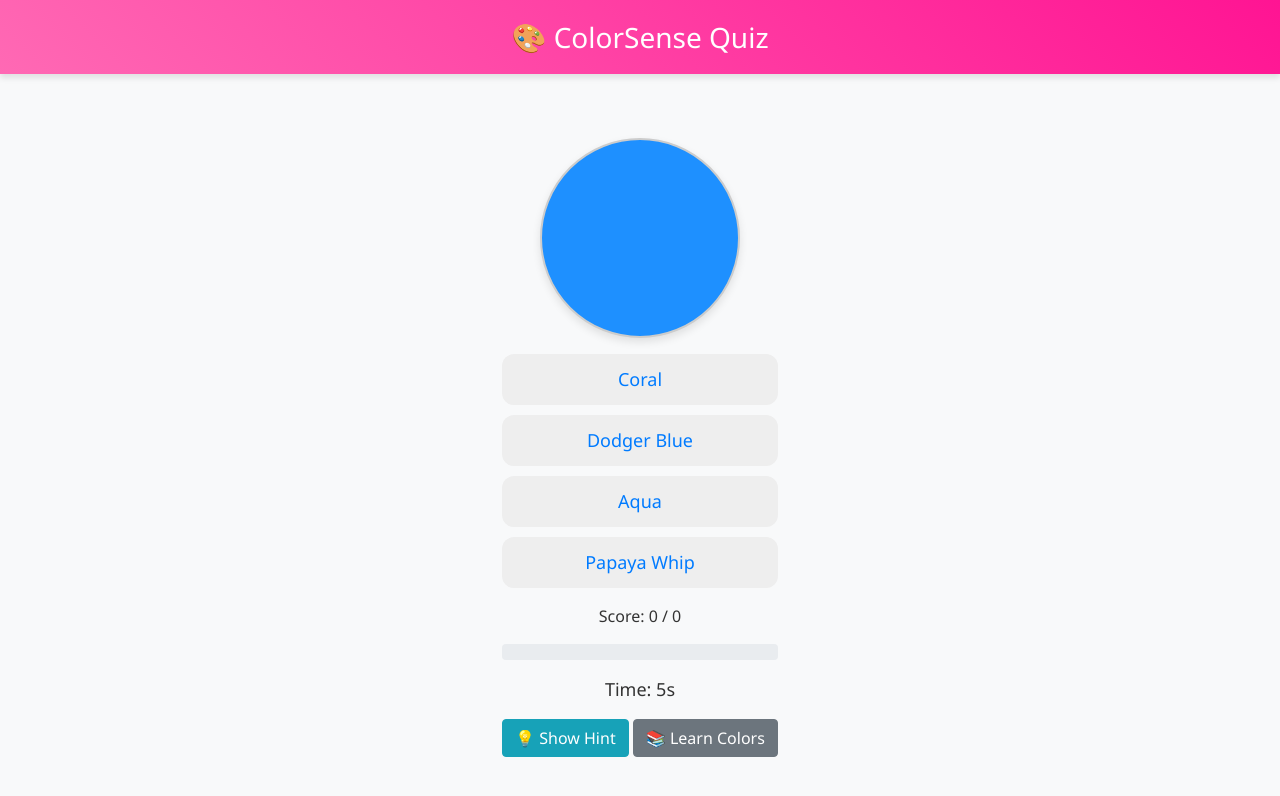
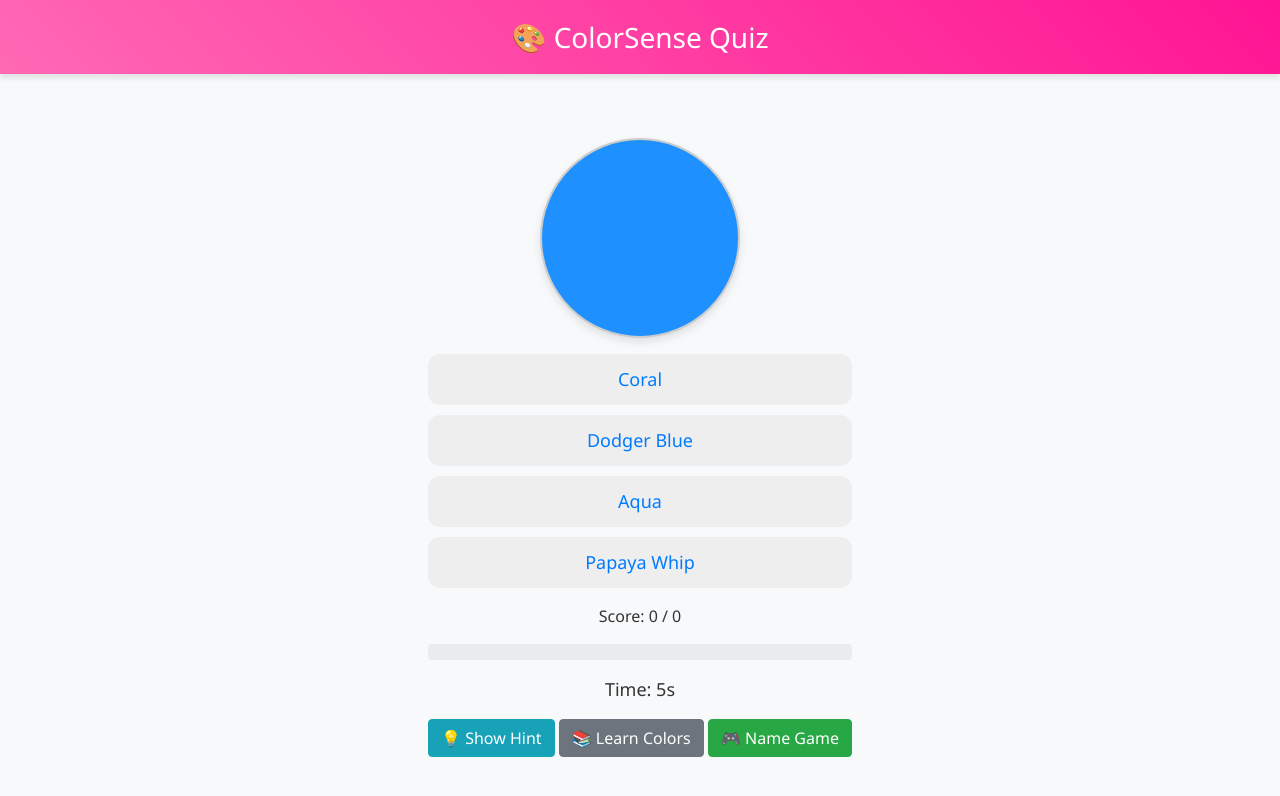
Before and after one commit to DASHANANT/Color, a plain HTML site: page index.html in a window 1280 px wide. Drawn offline with nearby package versions, Linux system fonts and the light colour scheme.

Commit message:
Update index.html

```diff
--- a/index.html
+++ b/index.html
@@ -24,6 +24,7 @@
         <p id="timer" class="mb-3">Time: 0s</p>
         <button class="btn btn-info mb-3" onclick="showHint()">💡 Show Hint</button>
         <button class="btn btn-secondary mb-3" onclick="location.href='learn.html'">📚 Learn Colors</button>
+        <button class="btn btn-success mb-3" onclick="startNameGame()">🎮 Name Game</button>
       </div>
     </div>
   </div>
```
